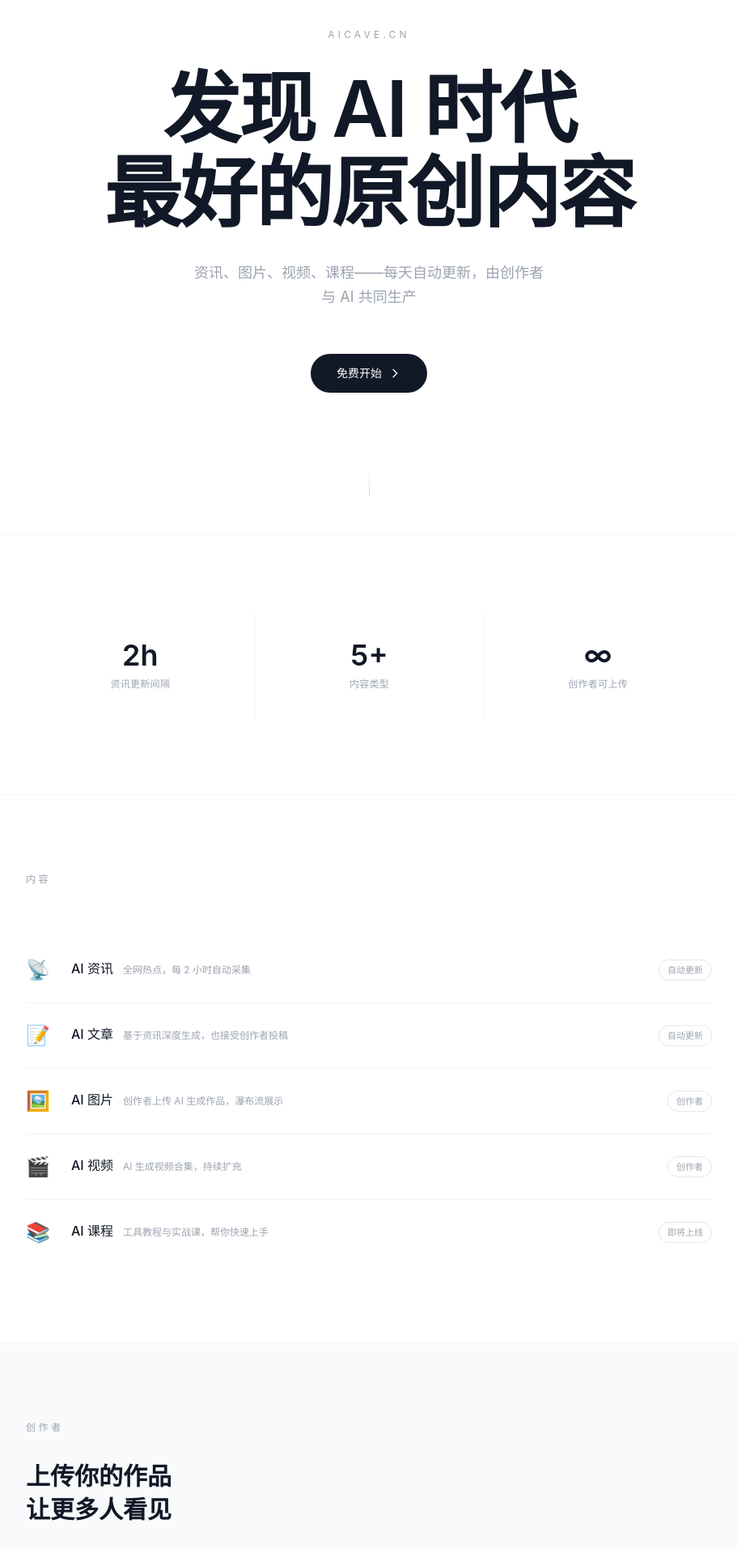
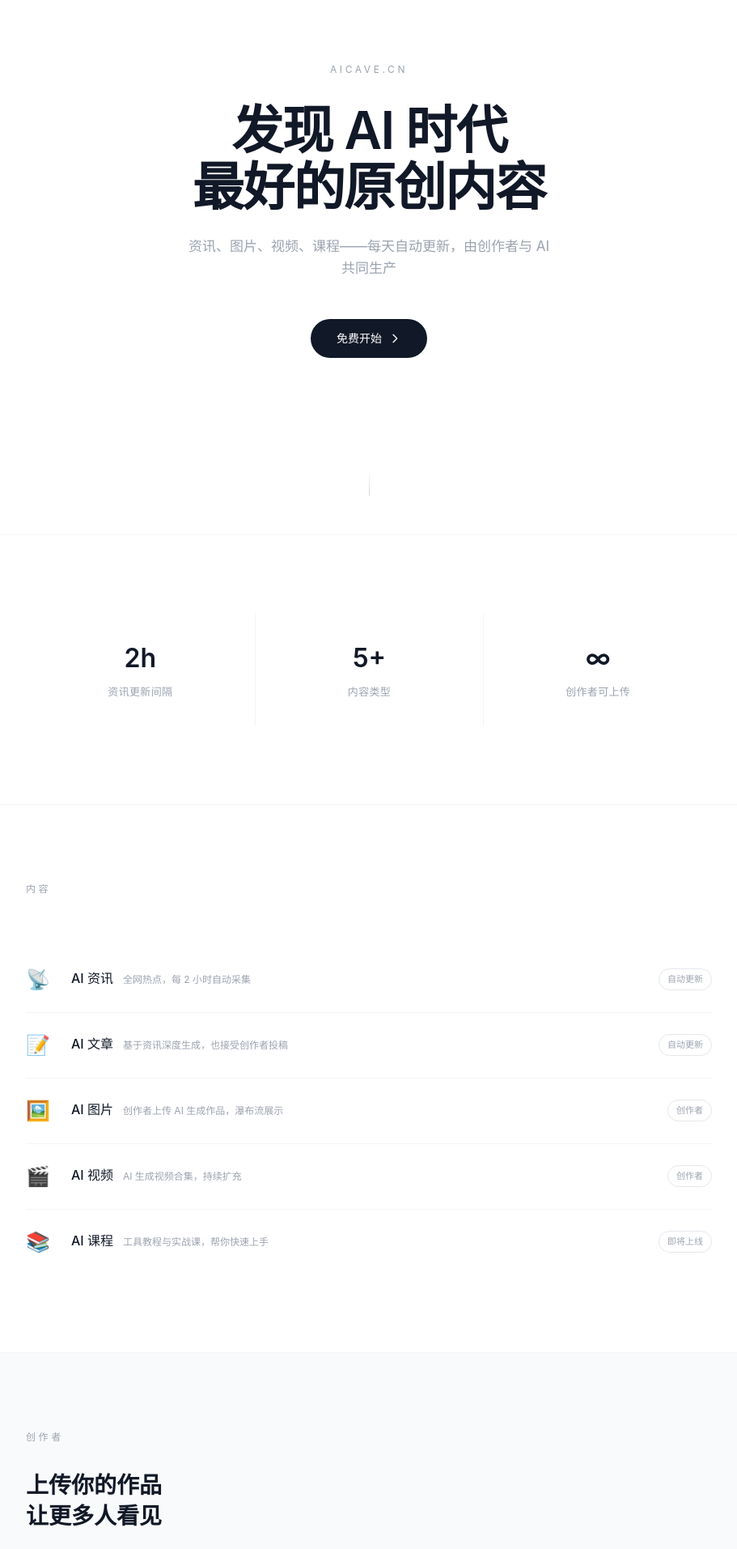
Before and after one commit to Constantine1916/operation-content-platform, a Next.js app: page / in a window 1280 px wide. Shown: the part 140-2053 px from the top of the page at 81% size, without its empty margins (184-1095 px from the left). Built offline with nearby package versions, Linux system fonts and the light colour scheme; no server answers.

Commit message:
fix: tighten type scale — hero 64px, h2 28px, body 17px, aux 13px
Co-Authored-By: Claude Sonnet 4.6 <noreply@anthropic.com>

```diff
--- a/app/page.tsx
+++ b/app/page.tsx
@@ -36,11 +36,11 @@ export default function LandingPage() {
 
       {/* Hero — 全屏，一句话 */}
       <section className="min-h-screen flex flex-col items-center justify-center px-6 text-center">
-        <p className="text-xs tracking-[0.35em] text-gray-400 uppercase mb-8">aicave.cn</p>
-        <h1 className="text-[clamp(2.8rem,8vw,6rem)] font-semibold leading-[1.08] tracking-tight text-gray-900 mb-8 max-w-3xl">
+        <p className="text-xs tracking-[0.3em] text-gray-400 uppercase mb-8">aicave.cn</p>
+        <h1 className="text-[3.5rem] md:text-[4rem] font-semibold leading-[1.1] tracking-tight text-gray-900 mb-6 max-w-2xl">
           发现 AI 时代<br />最好的原创内容
         </h1>
-        <p className="text-lg text-gray-400 max-w-md leading-relaxed mb-14">
+        <p className="text-[1.0625rem] text-gray-400 max-w-md leading-relaxed mb-12">
           资讯、图片、视频、课程——每天自动更新，由创作者与 AI 共同生产
         </p>
         <Link
@@ -88,7 +88,7 @@ export default function LandingPage() {
         <div className="max-w-4xl mx-auto px-6">
           <div className="max-w-xl">
             <p className="text-xs tracking-[0.3em] text-gray-400 uppercase mb-8">创作者</p>
-            <h2 className="text-3xl font-semibold text-gray-900 leading-snug mb-6">
+            <h2 className="text-[1.75rem] font-semibold text-gray-900 leading-snug mb-6">
               上传你的作品<br />让更多人看见
             </h2>
             <p className="text-base text-gray-500 leading-relaxed mb-10">
@@ -115,7 +115,7 @@ export default function LandingPage() {
       {/* CTA — 极简，一句话 + 一个按钮 */}
       <section className="py-32 border-t border-gray-100 text-center">
         <div className="max-w-xl mx-auto px-6">
-          <h2 className="text-4xl font-semibold text-gray-900 mb-6 leading-snug">
+          <h2 className="text-[1.75rem] font-semibold text-gray-900 mb-5 leading-snug">
             现在就开始
           </h2>
           <p className="text-base text-gray-400 mb-12">免费注册，立即探索所有 AI 内容</p>
@@ -149,8 +149,8 @@ export default function LandingPage() {
 function Stat({ number, label }: { number: string; label: string }) {
   return (
     <div className="text-center py-8 px-4">
-      <div className="text-4xl font-semibold text-gray-900 mb-2">{number}</div>
-      <div className="text-xs text-gray-400 tracking-wide">{label}</div>
+      <div className="text-[2rem] font-semibold text-gray-900 mb-2">{number}</div>
+      <div className="text-[0.8125rem] text-gray-400 tracking-wide">{label}</div>
     </div>
   );
 }
```
